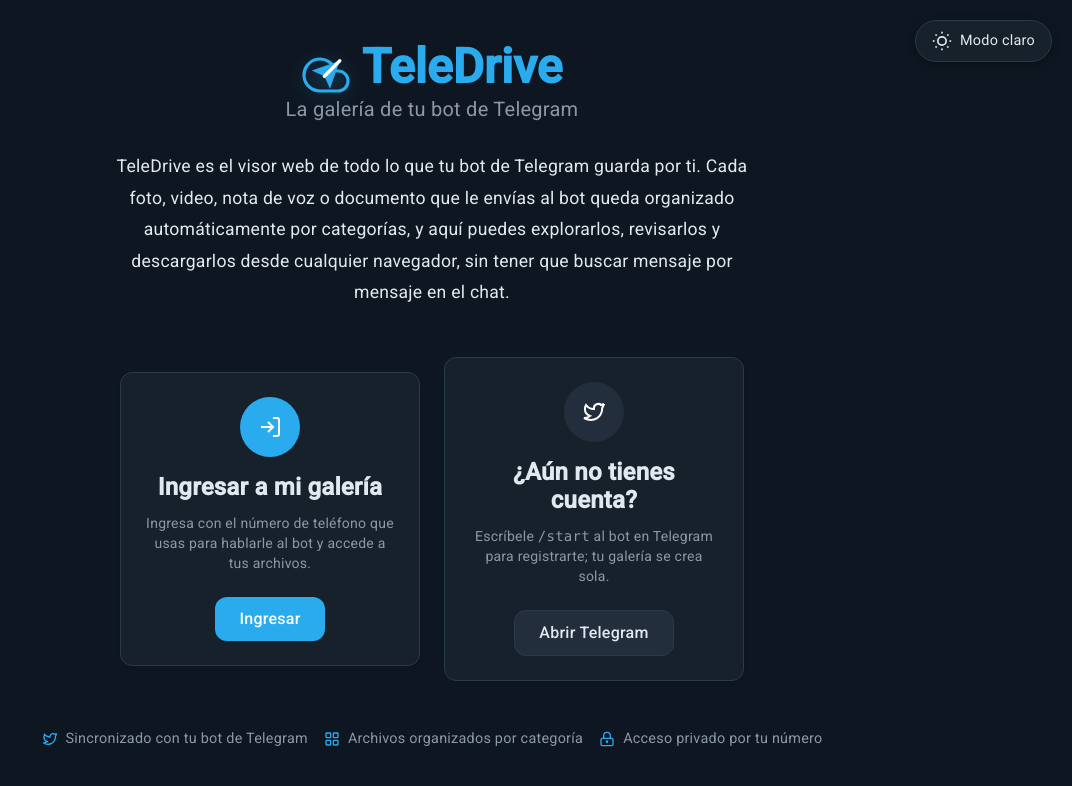
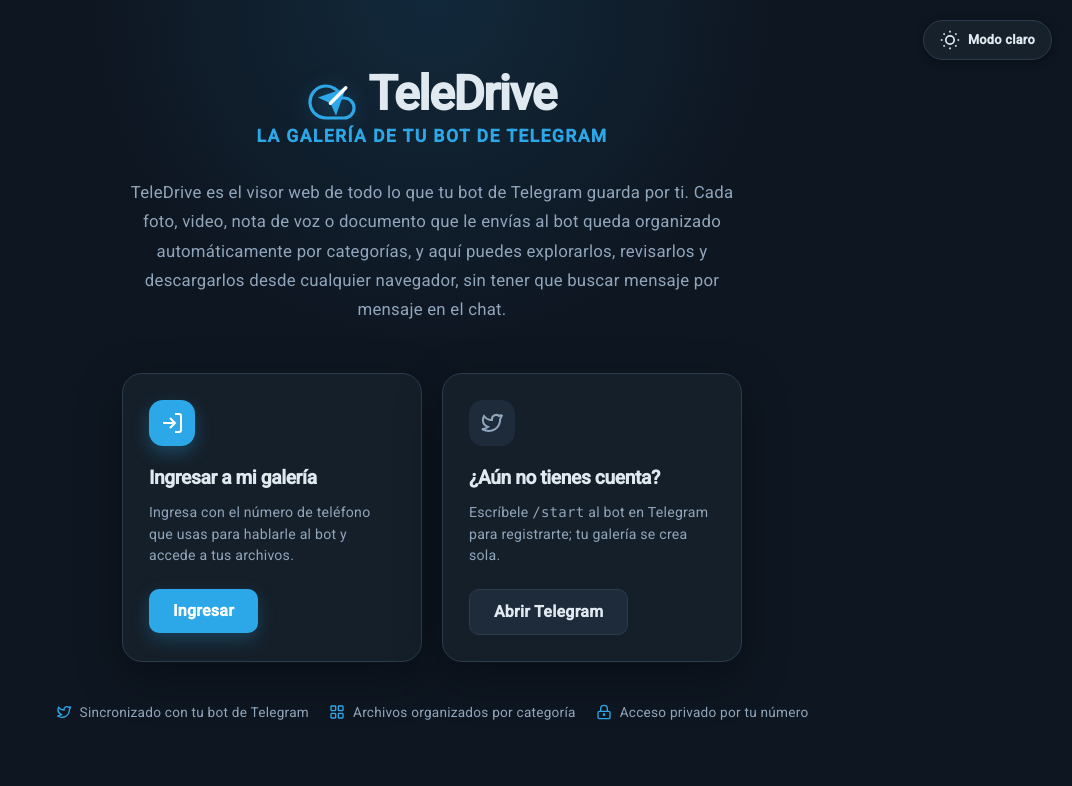
Before and after one commit to KadirQuintero03/glowpic-gallery-app, an Angular app: page /mainpage in a window 1280 px wide. Shown: the top 786 px of the page, without its empty margins (208-1280 px from the left). Built offline with nearby package versions, Linux system fonts and the light colour scheme.

Commit message:
mejorando css de los componentes

```diff
--- a/src/app/pages/main-page/main-page.component.css
+++ b/src/app/pages/main-page/main-page.component.css
@@ -1,10 +1,12 @@
-/* Creando archivo CSS específico para la página de inicio */
+/* Página de inicio (landing) */
 .home-container {
     min-height: 100vh;
     display: flex;
     justify-content: center;
     align-items: center;
     position: relative;
+    padding: 32px 20px;
+    background: radial-gradient(circle at 50% 0%, color-mix(in srgb, var(--primary) 13%, transparent), transparent 34%), var(--background);
 }
 
 .theme-toggle {
@@ -14,13 +16,14 @@
     display: flex;
     align-items: center;
     gap: 8px;
-    padding: 10px 16px;
+    padding: 9px 16px;
     background-color: var(--card);
     color: var(--foreground);
     border: 1px solid var(--border);
     border-radius: 999px;
     cursor: pointer;
-    font-size: 0.9rem;
+    font-size: 0.8rem;
+    font-weight: 700;
     box-shadow: 0 2px 8px var(--shadow-color);
     transition: transform 0.15s ease, background-color 0.2s ease;
     z-index: 10;
@@ -55,14 +58,18 @@
 
 .home-title {
     font-size: 3rem;
-    font-weight: bold;
-    color: var(--primary);
+    font-weight: 800;
+    letter-spacing: -0.03em;
+    color: var(--foreground);
     margin-bottom: 16px;
 }
 
 .home-subtitle {
-    font-size: 1.25rem;
-    color: var(--muted-foreground);
+    font-size: 1.1rem;
+    font-weight: 700;
+    text-transform: uppercase;
+    letter-spacing: 0.08em;
+    color: var(--primary);
     margin-bottom: 32px;
 }
 
@@ -72,44 +79,44 @@
 }
 
 .home-description p {
-    font-size: 1.1rem;
-    line-height: 1.8;
-    color: var(--foreground);
+    font-size: 1.05rem;
+    line-height: 1.75;
+    color: var(--muted-foreground);
     margin-bottom: 48px;
-    max-width: 640px;
+    max-width: 620px;
     margin-left: auto;
     margin-right: auto;
 }
 
 .home-cards {
     display: flex;
-    gap: 24px;
+    gap: 20px;
     justify-content: center;
-    align-items: center;
+    align-items: stretch;
 }
 
 .home-card {
     flex: 1;
     max-width: 300px;
-    text-align: center;
-    background-color: var(--card);
+    text-align: left;
+    background-color: color-mix(in srgb, var(--card) 90%, transparent);
     border: 1px solid var(--border);
-    border-radius: var(--radius);
-    padding: 24px;
-    box-shadow: 0 1px 3px rgba(0, 0, 0, 0.1);
-    transition: transform 0.2s ease, box-shadow 0.2s ease;
+    border-radius: 20px;
+    padding: 26px;
+    box-shadow: 0 15px 45px var(--shadow-color);
+    transition: transform 0.2s ease, box-shadow 0.2s ease, border-color 0.2s ease;
 }
 
 .home-card:hover {
-    transform: translateY(-2px);
-    box-shadow: 0 4px 12px color-mix(in srgb, var(--primary) 20%, transparent);
+    transform: translateY(-3px);
+    border-color: color-mix(in srgb, var(--primary) 45%, var(--border));
 }
 
 .home-card-icon {
-    width: 60px;
-    height: 60px;
-    border-radius: 50%;
-    margin: 0 auto 16px;
+    width: 46px;
+    height: 46px;
+    border-radius: 14px;
+    margin-bottom: 18px;
     display: flex;
     align-items: center;
     justify-content: center;
@@ -117,27 +124,36 @@
 
 .home-card-icon.primary {
     background-color: var(--primary);
+    box-shadow: 0 7px 18px color-mix(in srgb, var(--primary) 30%, transparent);
 }
 
 .home-card-icon.secondary {
     background-color: var(--secondary);
 }
 
+.home-card-icon.secondary svg {
+    stroke: var(--muted-foreground);
+}
+
 .home-card-title {
-    font-size: 1.5rem;
-    font-weight: 600;
+    font-size: 1.2rem;
+    font-weight: 700;
+    letter-spacing: -0.02em;
     color: var(--foreground);
-    margin-bottom: 12px;
+    margin-bottom: 10px;
 }
 
 .home-card-description {
     color: var(--muted-foreground);
-    margin-bottom: 24px;
+    font-size: 0.88rem;
+    line-height: 1.55;
+    margin-bottom: 22px;
+    min-height: 41px;
 }
 
 .home-features {
     text-align: center;
-    margin-top: 48px;
+    margin-top: 40px;
 }
 
 .home-features-list {
@@ -145,7 +161,7 @@
     justify-content: center;
     align-items: center;
     flex-wrap: wrap;
-    gap: 16px;
+    gap: 20px;
 }
 
 .home-feature-item {
@@ -156,15 +172,21 @@
 
 .home-feature-text {
     color: var(--muted-foreground);
-    font-size: 0.9rem;
+    font-size: 0.85rem;
 }
 
 @media (max-width: 768px) {
     .home-cards {
         flex-direction: column;
+        align-items: center;
+    }
+
+    .home-card {
+        max-width: 100%;
+        width: 100%;
     }
 
     .home-title {
-        font-size: 2.5rem;
+        font-size: 2.3rem;
     }
 }
--- a/src/app/shared/settings-menu/settings-menu.component.css
+++ b/src/app/shared/settings-menu/settings-menu.component.css
@@ -5,23 +5,23 @@
 }
 
 .settings-trigger {
-    width: 36px;
-    height: 36px;
-    border-radius: 50%;
+    width: 37px;
+    height: 37px;
+    border-radius: 10px;
     border: 1px solid transparent;
     background-color: transparent;
-    color: var(--foreground);
+    color: var(--muted-foreground);
     display: flex;
     align-items: center;
     justify-content: center;
     cursor: pointer;
-    transition: background-color 0.15s ease, border-color 0.15s ease;
+    transition: background-color 0.15s ease, border-color 0.15s ease, color 0.15s ease;
 }
 
 .settings-trigger:hover,
 .settings-trigger[aria-expanded="true"] {
-    background-color: var(--accent);
-    color: var(--accent-foreground);
+    background-color: var(--input);
+    color: var(--foreground);
     border-color: var(--border);
 }
 
@@ -32,7 +32,7 @@
     min-width: 200px;
     background-color: var(--card);
     border: 1px solid var(--border);
-    border-radius: 12px;
+    border-radius: 14px;
     box-shadow: 0 8px 24px var(--shadow-color);
     padding: 8px;
     display: flex;
@@ -61,10 +61,11 @@
     width: 100%;
     padding: 10px 12px;
     border: none;
-    border-radius: 8px;
+    border-radius: 9px;
     background-color: transparent;
     color: var(--foreground);
-    font-size: 0.9rem;
+    font-size: 0.87rem;
+    font-weight: 600;
     text-align: left;
     cursor: pointer;
     transition: background-color 0.15s ease, color 0.15s ease;
@@ -80,6 +81,6 @@
 }
 
 .settings-item.danger:hover {
-    background-color: var(--destructive);
-    color: var(--destructive-foreground);
+    background-color: color-mix(in srgb, var(--destructive) 15%, transparent);
+    color: var(--destructive);
 }
--- a/src/index.html
+++ b/src/index.html
@@ -9,7 +9,7 @@
   <link rel="icon" type="image/x-icon" href="favicon.ico">
   <link rel="preconnect" href="https://fonts.gstatic.com">
   <link href="https://fonts.googleapis.com/css2?family=Roboto:wght@300;400;500&display=swap" rel="stylesheet">
-  <link href="https://fonts.googleapis.com/icon?family=Material+Icons" rel="stylesheet">
+  <link href="https://fonts.googleapis.com/icon?family=Material+Icons+Outlined" rel="stylesheet">
 </head>
 
 <body class="mat-typography">
--- a/src/styles.css
+++ b/src/styles.css
@@ -2,6 +2,15 @@
 @tailwind components;
 @tailwind utilities;
 
+/*
+ * Tokens de color unificados con el diseño de referencia (tele-drive).
+ * Antes el modo claro usaba morado (#6c5ce7) como --primary mientras el
+ * modo oscuro usaba el azul de Telegram (#2AABEE): dos identidades de marca
+ * distintas según el tema. Ahora ambos temas comparten la misma familia de
+ * azul (más saturado en claro, más templado en oscuro), igual que hace
+ * Telegram. Los nombres de variable se mantienen para no romper ningún
+ * componente que ya las consume.
+ */
 :root {
     --background: #0e1621;
     --foreground: #e1e9f0;
@@ -9,52 +18,69 @@
     --card-foreground: #e1e9f0;
     --popover: #1c2733;
     --popover-foreground: #e1e9f0;
-    --primary: #2AABEE;
+    --primary: #2ca7e8;
     --primary-foreground: #ffffff;
-    --secondary: #232e3c;
+    --secondary: #1d2b3a;
     --secondary-foreground: #e1e9f0;
-    --muted: #1c2733;
-    --muted-foreground: #8b98a5;
-    --accent: #2b5278;
-    --accent-foreground: #ffffff;
-    --destructive: #e05252;
+    --muted: #1d2b3a;
+    --muted-foreground: #91a5bb;
+    --accent: #183c55;
+    --accent-foreground: #2ca7e8;
+    --destructive: #ff6f70;
     --destructive-foreground: #ffffff;
     --success: #4dc46d;
-    --border: #2b3a4a;
-    --input: #1c2733;
-    --ring: #2AABEE;
+    --border: #2b3c4e;
+    --input: #1d2b3a;
+    --ring: #2ca7e8;
     --radius: 0.75rem;
     --sidebar: #17212b;
     --sidebar-foreground: #e1e9f0;
-    --sidebar-border: #2b3a4a;
+    --sidebar-border: #2b3c4e;
     --shadow-color: rgba(0, 0, 0, 0.35);
+
+    /* Tonos de categoría (carpetas/tipos de archivo), igual que en el diseño
+       de referencia: cada categoría conserva su propio matiz, pero el color
+       de marca (--primary) es uno solo en toda la app. */
+    --tone-purple: #9a82ff;
+    --tone-purple-bg: color-mix(in srgb, var(--tone-purple) 20%, transparent);
+    --tone-green: #46c48a;
+    --tone-green-bg: color-mix(in srgb, var(--tone-green) 18%, transparent);
+    --tone-amber: #e0ac4c;
+    --tone-amber-bg: color-mix(in srgb, var(--tone-amber) 18%, transparent);
 }
 
 .light-theme {
-    --background: #ffffff;
-    --foreground: #222222;
+    --background: #f7f9fc;
+    --foreground: #172231;
     --card: #ffffff;
-    --card-foreground: #222222;
+    --card-foreground: #172231;
     --popover: #ffffff;
-    --popover-foreground: #222222;
-    --primary: #6c5ce7;
+    --popover-foreground: #172231;
+    --primary: #168acd;
     --primary-foreground: #ffffff;
-    --secondary: #f0f2f5;
-    --secondary-foreground: #222222;
-    --muted: #f4f4f5;
-    --muted-foreground: #707579;
-    --accent: #efe9ff;
-    --accent-foreground: #6c5ce7;
-    --destructive: #e53e3e;
+    --secondary: #f1f5f9;
+    --secondary-foreground: #172231;
+    --muted: #f1f5f9;
+    --muted-foreground: #68809a;
+    --accent: #e0f2fc;
+    --accent-foreground: #168acd;
+    --destructive: #e5484d;
     --destructive-foreground: #ffffff;
     --success: #2fa360;
-    --border: #e4e4e5;
-    --input: #f4f4f5;
-    --ring: #6c5ce7;
-    --sidebar: #f7f7f8;
-    --sidebar-foreground: #222222;
-    --sidebar-border: #e4e4e5;
-    --shadow-color: rgba(0, 0, 0, 0.1);
+    --border: #dfe6ee;
+    --input: #f1f5f9;
+    --ring: #168acd;
+    --sidebar: #ffffff;
+    --sidebar-foreground: #172231;
+    --sidebar-border: #dfe6ee;
+    --shadow-color: rgba(15, 35, 55, 0.1);
+
+    --tone-purple: #6653e6;
+    --tone-purple-bg: #e7ddff;
+    --tone-green: #249b69;
+    --tone-green-bg: #dcf6e9;
+    --tone-amber: #b67b16;
+    --tone-amber-bg: #fff0d2;
 }
 
 * {
@@ -75,13 +101,22 @@
     transition: background-color 0.2s ease, color 0.2s ease;
 }
 
+/* Angular Material sigue usando la clase "material-icons" internamente
+   aunque el link de Google Fonts ahora cargue el set "Outlined": forzamos
+   la familia tipográfica para que todos los <mat-icon> se vean como
+   íconos de línea (estilo lucide) en vez de glifos rellenos. */
+.material-icons,
+.mat-icon.material-icons {
+    font-family: 'Material Icons Outlined' !important;
+}
+
 /* Estilos para botones */
 .btn {
     padding: 12px 24px;
     border: none;
-    border-radius: var(--radius);
+    border-radius: 10px;
     font-size: 16px;
-    font-weight: 500;
+    font-weight: 600;
     cursor: pointer;
     text-decoration: none;
     display: inline-block;
@@ -92,10 +127,11 @@
 .btn-primary {
     background-color: var(--primary);
     color: var(--primary-foreground);
+    box-shadow: 0 7px 18px color-mix(in srgb, var(--primary) 25%, transparent);
 }
 
 .btn-primary:hover {
-    filter: brightness(1.1);
+    filter: brightness(1.08);
     transform: translateY(-1px);
 }
 
@@ -125,8 +161,8 @@
 .form-input {
     width: 100%;
     padding: 12px 16px;
-    border: 2px solid var(--border);
-    border-radius: var(--radius);
+    border: 1px solid var(--border);
+    border-radius: 10px;
     font-size: 16px;
     background-color: var(--input);
     color: var(--foreground);
@@ -136,7 +172,7 @@
 .form-input:focus {
     outline: none;
     border-color: var(--primary);
-    box-shadow: 0 0 0 3px color-mix(in srgb, var(--ring) 35%, transparent);
+    box-shadow: 0 0 0 3px color-mix(in srgb, var(--ring) 30%, transparent);
 }
 
 /* Estilos para tarjetas */
```
Also changed, not shown: src/app/auth/login/login.component.css (+38 -37 lines), src/app/pages/explorer/explorer.component.css (+86 -58 lines), src/app/shared/header/header.component.css (+25 -21 lines), src/app/shared/nav/nav.component.css (+17 -17 lines).
